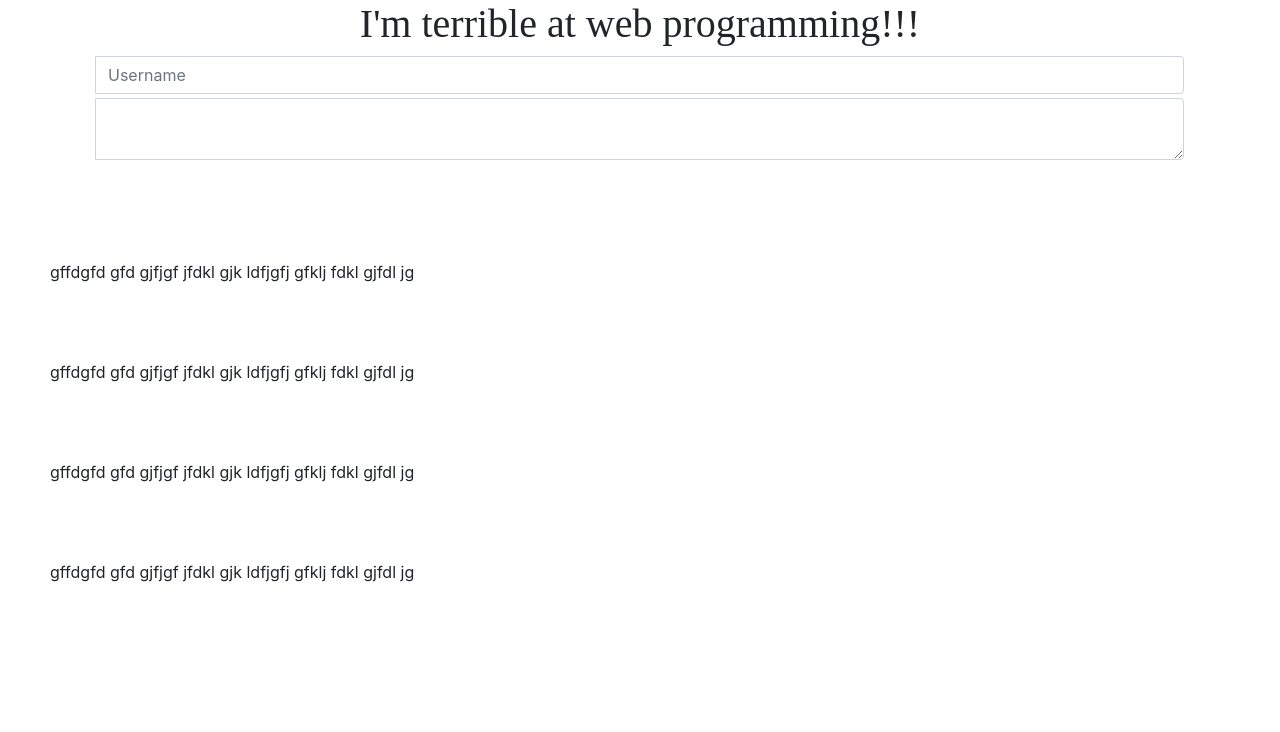
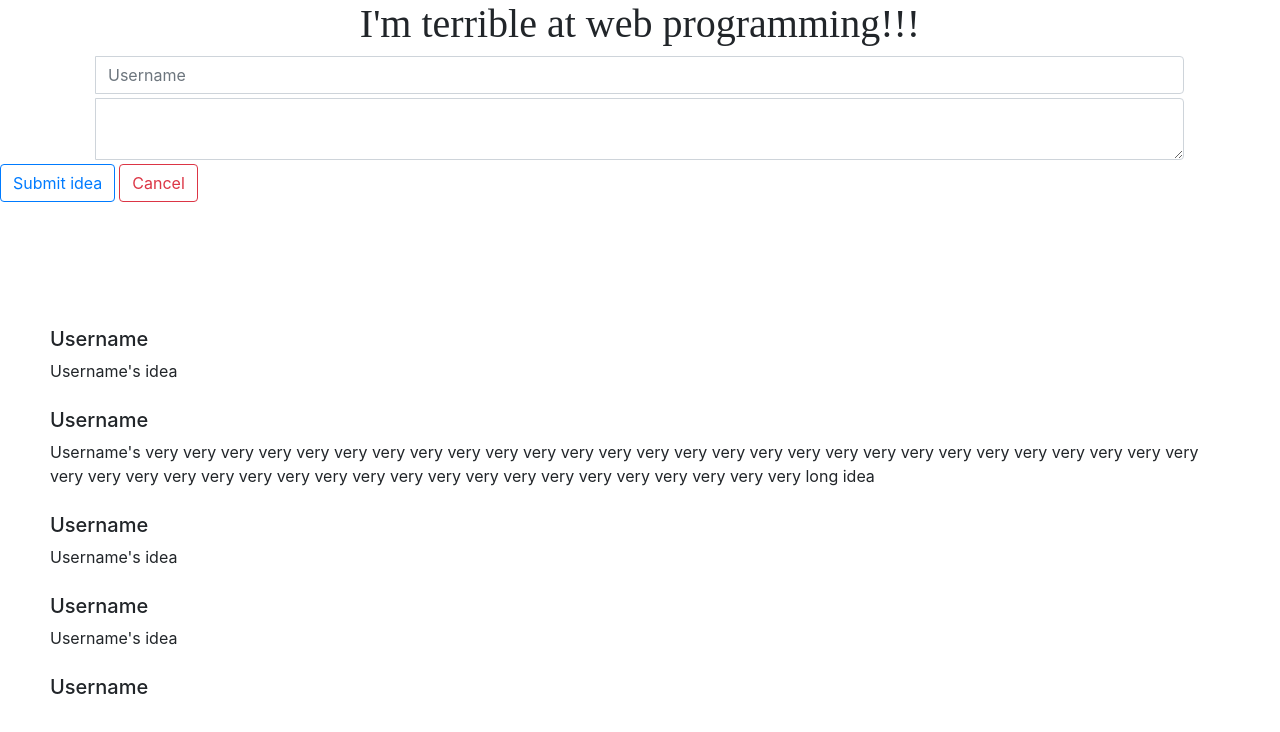
Before and after one commit to Sunlyst/angular-ideabox, an Angular app: page / in a window 1280 px wide. Shown: the top 732 px of the page. Built offline with nearby package versions, Linux system fonts and the light colour scheme.

Commit message:
4 files modified

```diff
--- a/src/app/app.component.css
+++ b/src/app/app.component.css
@@ -20,5 +20,6 @@ h1{
 }
 
 .idea {
-  height: 100px;
+  height: auto;
+  padding-top: 25px;
 }
--- a/src/app/app.component.html
+++ b/src/app/app.component.html
@@ -2,68 +2,75 @@
 	I'm terrible at web programming!!!
 </h1>
 
+<form [formGroup]="ideaForm" (ngSubmit)="newIdea()">
   <div class="input-group mx-auto mb-1" style="width:85%">
     <div class="input-group-prepend">
     </div>
-	<input type="text" class="form-control" placeholder="Username" aria-label="Username" aria-describedby="basic-addon1">
+    <input type="text"  formControlName="username" class="form-control" placeholder="Username" aria-label="Username" aria-describedby="basic-addon1">
   </div>
 
   <div class="input-group mx-auto" style="width:85%">
     <div class="input-group-prepend">
     </div>
-		<textarea class="form-control" aria-label="With textarea"></textarea>
+    <textarea class="form-control" formControlName="description"aria-label="With textarea"></textarea>
   </div>
+
+  <button type="submit" class="btn btn-outline-primary mt-1">
+    Submit idea
+  </button>
+  <button type="reset" class="btn btn-outline-danger ml-1 mt-1">
+    Cancel
+  </button>
+</form>
 
 <div class="list-idea">
   <div class="idea">
-			gffdgfd gfd gjfjgf jfdkl gjk ldfjgfj gfklj fdkl gjfdl jg
+    <h5>Username<br></h5>
+    Username's idea
+
   </div>
   <div class="idea">
-			gffdgfd gfd gjfjgf jfdkl gjk ldfjgfj gfklj fdkl gjfdl jg
+    <h5>Username<br></h5>
+    Username's very very very very very very very very very very very very very very very very very very very very very very very very very very very very very very very very very very very very very very very very very very very very very very very very long idea
   </div>
   <div class="idea">
-			gffdgfd gfd gjfjgf jfdkl gjk ldfjgfj gfklj fdkl gjfdl jg
+    <h5>Username<br></h5>
+    Username's idea
   </div>
   <div class="idea">
-			gffdgfd gfd gjfjgf jfdkl gjk ldfjgfj gfklj fdkl gjfdl jg
+    <h5>Username<br></h5>
+    Username's idea
   </div>
   <div class="idea">
-			gffdgfd gfd gjfjgf jfdkl gjk ldfjgfj gfklj fdkl gjfdl jg
+    <h5>Username<br></h5>
+    Username's idea
   </div>
   <div class="idea">
-			gffdgfd gfd gjfjgf jfdkl gjk ldfjgfj gfklj fdkl gjfdl jg
+    <h5>Username<br></h5>
+    Username's idea
   </div>
   <div class="idea">
-			gffdgfd gfd gjfjgf jfdkl gjk ldfjgfj gfklj fdkl gjfdl jg
+    <h5>Username<br></h5>
+    Username's idea
   </div>
   <div class="idea">
-			gffdgfd gfd gjfjgf jfdkl gjk ldfjgfj gfklj fdkl gjfdl jg
+    <h5>Username<br></h5>
+    Username's idea
   </div>
   <div class="idea">
-			gffdgfd gfd gjfjgf jfdkl gjk ldfjgfj gfklj fdkl gjfdl jg
+    <h5>Username<br></h5>
+    Username's idea
   </div>
   <div class="idea">
-			gffdgfd gfd gjfjgf jfdkl gjk ldfjgfj gfklj fdkl gjfdl jg
+    <h5>Username<br></h5>
+    Username's idea
   </div>
   <div class="idea">
-			gffdgfd gfd gjfjgf jfdkl gjk ldfjgfj gfklj fdkl gjfdl jg
+    <h5>Username<br></h5>
+    Username's idea
   </div>
   <div class="idea">
-			gffdgfd gfd gjfjgf jfdkl gjk ldfjgfj gfklj fdkl gjfdl jg
-		</div>
-		<div class="idea">
-			gffdgfd gfd gjfjgf jfdkl gjk ldfjgfj gfklj fdkl gjfdl jg
-		</div>
-		<div class="idea">
-			gffdgfd gfd gjfjgf jfdkl gjk ldfjgfj gfklj fdkl gjfdl jg
-		</div>
-		<div class="idea">
-			gffdgfd gfd gjfjgf jfdkl gjk ldfjgfj gfklj fdkl gjfdl jg
-		</div>
-		<div class="idea">
-			gffdgfd gfd gjfjgf jfdkl gjk ldfjgfj gfklj fdkl gjfdl jg
-		</div>
-		<div class="idea">
-			gffdgfd gfd gjfjgf jfdkl gjk ldfjgfj gfklj fdkl gjfdl jg
+    <h5>Username<br></h5>
+    Username's idea
   </div>
 </div>
--- a/src/app/app.component.ts
+++ b/src/app/app.component.ts
@@ -1,4 +1,5 @@
 import { Component } from '@angular/core';
+import {FormBuilder, FormGroup} from '@angular/forms'
 
 @Component({
   selector: 'my-app',
@@ -7,4 +8,17 @@ import { Component } from '@angular/core';
 })
 export class AppComponent  {
   name = 'Angular';
+  ideaForm : FormGroup
+
+  constructor(private fb: FormBuilder){
+
+    this.ideaForm = this.fb.group({
+      username: '',
+      description: ''
+    })
+  }
+
+  newIdea(){
+    console.log(this.ideaForm.value);
+  }
 }
--- a/src/app/app.module.ts
+++ b/src/app/app.module.ts
@@ -1,11 +1,12 @@
 import { NgModule } from '@angular/core';
 import { BrowserModule } from '@angular/platform-browser';
 import { FormsModule } from '@angular/forms';
+import {ReactiveFormsModule} from '@angular/forms'
 
 import { AppComponent } from './app.component';
 
 @NgModule({
-  imports:      [ BrowserModule, FormsModule ],
+  imports:      [ BrowserModule, FormsModule, ReactiveFormsModule ],
   declarations: [ AppComponent ],
   bootstrap:    [ AppComponent ]
 })
```
Lines whose indentation alone changed are shown as unchanged.
